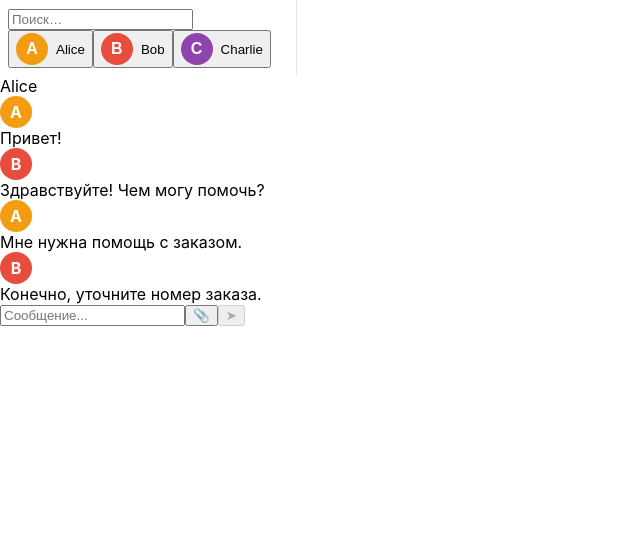
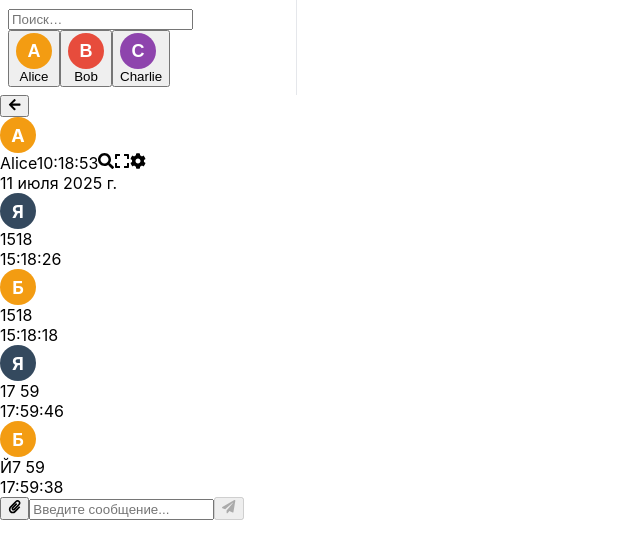
Before and after one commit to pmrsolution/Miniapptg, a React (Create React App) app: page / in a window 1280 px wide. Shown: the top 558 px of the page, without its empty margins (0-640 px from the left). Built offline with nearby package versions, Linux system fonts and the light colour scheme.

Commit message:
feat: полный перенос разметки и логики Chat, Messages, MessageInput, Avatar, Layout для 1-в-1 внешнего вида и UX

```diff
--- a/src/components/Avatar.jsx
+++ b/src/components/Avatar.jsx
@@ -1,23 +1,19 @@
 export function Avatar({ letter }) {
   // Цвета для аватарок
   const colors = ['#29a6e3', '#f39c12', '#e74c3c', '#8e44ad', '#16a085', '#2ecc71', '#e67e22', '#34495e'];
-  // Выбор цвета по букве
   const color = colors[letter ? letter.charCodeAt(0) % colors.length : 0];
   return (
     <span style={{
-      display: 'inline-flex',
-      width: 32,
-      height: 32,
+      display: 'flex',
+      width: 36,
+      height: 36,
       borderRadius: '50%',
       background: color,
       color: '#fff',
-      textAlign: 'center',
       alignItems: 'center',
       justifyContent: 'center',
-      lineHeight: '32px',
-      fontWeight: 'bold',
-      fontSize: 16,
-      marginRight: 8
+      fontWeight: 700,
+      fontSize: 18
     }}>{letter || '?'}</span>
   );
 }
--- a/src/components/Chat.jsx
+++ b/src/components/Chat.jsx
@@ -1,6 +1,8 @@
 import React from 'react';
 import Messages from './Messages';
 import MessageInput from './MessageInput';
+import { Avatar } from './Avatar';
+import { FaArrowLeft, FaSearch, FaExpand, FaCog } from 'react-icons/fa';
 
 // Временная заглушка выбранного чата
 const selectedChat = { chat_id: '1', first_name: 'Alice' };
@@ -9,7 +11,15 @@ export default function Chat() {
   return (
     <div className="chat-area">
       <div className="chat-header-bar">
-        <div className="chat-header-title">{selectedChat.first_name}</div>
+        <button className="chat-back-btn"><FaArrowLeft /></button>
+        <span className="chat-header-avatar"><Avatar letter={selectedChat.first_name[0]} /></span>
+        <span className="chat-header-title">{selectedChat.first_name}</span>
+        <span className="chat-header-time">10:18:53</span>
+        <span className="chat-header-actions">
+          <FaSearch className="chat-header-search-icon" />
+          <FaExpand className="chat-fullscreen-btn" />
+          <FaCog className="chat-header-settings" />
+        </span>
       </div>
       <Messages />
       <MessageInput />
--- a/src/components/Layout.jsx
+++ b/src/components/Layout.jsx
@@ -1,9 +1,8 @@
-import React, { useState } from 'react';
+import React from 'react';
 import Sidebar from './Sidebar';
 import Chat from './Chat';
 
 export default function Layout() {
-  // selectedChat не используется, так как Chat и Messages сейчас с заглушками
   return (
     <div className="main-content">
       <Sidebar />
--- a/src/components/MessageInput.jsx
+++ b/src/components/MessageInput.jsx
@@ -1,4 +1,5 @@
 import React, { useState, useRef } from 'react';
+import { FaPaperclip, FaPaperPlane } from 'react-icons/fa';
 
 export default function MessageInput() {
   const [text, setText] = useState('');
@@ -11,7 +12,6 @@ export default function MessageInput() {
 
   const handleSend = () => {
     if (!text.trim() && !file) return;
-    // Здесь будет отправка сообщения/файла
     setText('');
     setFile(null);
     if (fileRef.current) fileRef.current.value = '';
@@ -19,17 +19,22 @@ export default function MessageInput() {
 
   return (
     <div className="message-input">
+      <button className="file-btn" onClick={() => fileRef.current && fileRef.current.click()}><FaPaperclip /></button>
       <input
+        type="file"
+        ref={fileRef}
+        onChange={handleFileChange}
+        style={{ display: 'none' }}
+      />
+      <input
+        className="message-textarea"
         type="text"
-        placeholder="Сообщение..."
+        placeholder="Введите сообщение..."
         value={text}
         onChange={e => setText(e.target.value)}
         onKeyDown={e => e.key === 'Enter' && handleSend()}
       />
-      <input type="file" ref={fileRef} onChange={handleFileChange} style={{ display: 'none' }} />
-      <button className="file-btn" onClick={() => fileRef.current && fileRef.current.click()}>📎</button>
-      <button className="send-btn" onClick={handleSend} disabled={!text.trim() && !file}>➤</button>
-      {/* Предпросмотр файла */}
+      <button className="send-btn" onClick={handleSend} disabled={!text.trim() && !file}><FaPaperPlane /></button>
       {file && (
         <div className="file-preview">
           <span>{file.name}</span>
--- a/src/components/Messages.jsx
+++ b/src/components/Messages.jsx
@@ -3,24 +3,37 @@ import { Avatar } from './Avatar';
 
 // Временная заглушка сообщений для визуального теста
 const messages = [
-  { id: 1, from: 'user', text: 'Привет!', first_name: 'Alice' },
-  { id: 2, from: 'bot', text: 'Здравствуйте! Чем могу помочь?', first_name: 'Bot' },
-  { id: 3, from: 'user', text: 'Мне нужна помощь с заказом.', first_name: 'Alice' },
-  { id: 4, from: 'bot', text: 'Конечно, уточните номер заказа.', first_name: 'Bot' },
+  { id: 1, from: 'user', text: '1518', first_name: 'Я', time: '15:18:26', date: '11 июля 2025 г.' },
+  { id: 2, from: 'bot', text: '1518', first_name: 'Бот', time: '15:18:18', date: '11 июля 2025 г.' },
+  { id: 3, from: 'user', text: '17 59', first_name: 'Я', time: '17:59:46', date: '11 июля 2025 г.' },
+  { id: 4, from: 'bot', text: 'Й7 59', first_name: 'Бот', time: '17:59:38', date: '11 июля 2025 г.' },
 ];
 
 export default function Messages() {
+  let lastDate = '';
   return (
     <div className="messages-wrapper">
       <div className="messages">
-        {messages.map(msg => (
-          <div key={msg.id} className={`message-bubble ${msg.from}`}>
-            <div className="message-avatar">
-              <Avatar letter={msg.first_name?.[0]} />
-            </div>
-            <div className="message-content">{msg.text}</div>
-          </div>
-        ))}
+        {messages.map((msg, idx) => {
+          const showDate = msg.date !== lastDate;
+          lastDate = msg.date;
+          return (
+            <React.Fragment key={msg.id}>
+              {showDate && (
+                <div className="date-separator"><span>{msg.date}</span></div>
+              )}
+              <div className={`message-bubble ${msg.from}`}>
+                <div className="message-avatar">
+                  <Avatar letter={msg.first_name[0]} />
+                </div>
+                <div className="message-content">
+                  {msg.text}
+                  <div className="message-time">{msg.time}</div>
+                </div>
+              </div>
+            </React.Fragment>
+          );
+        })}
       </div>
     </div>
   );
```
